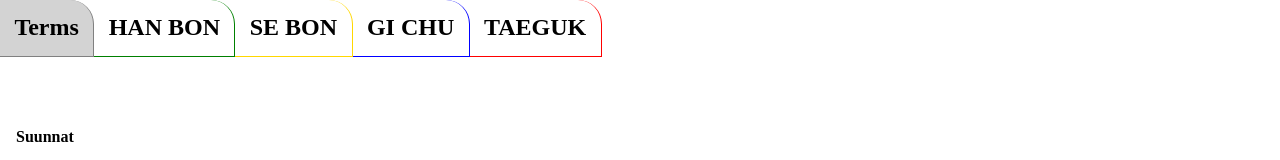
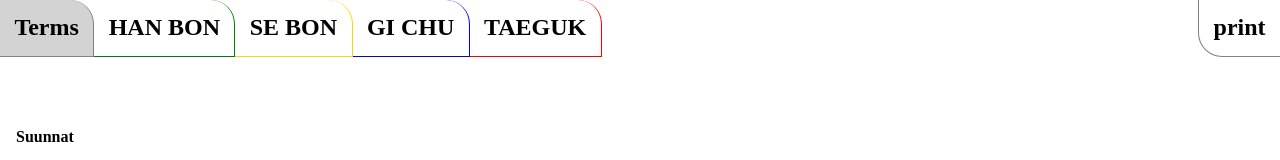
Before and after one commit to jyrimatti/tkd, a plain HTML site: page index.html in a window 1280 px wide. Shown: the top 160 px of the page. Drawn offline with Linux system fonts and the light colour scheme.

Commit message:
add print button

```diff
--- a/index.html
+++ b/index.html
@@ -165,6 +165,16 @@
                 border-top-right-radius: 1em;
                 white-space: nowrap;
             }
+            .print-button {
+                position: absolute;
+                right: 0;
+            }
+            .print-button h2 {
+                border-width: 0 0 1px 1px;
+                border-top-right-radius: 0;
+                border-bottom-left-radius: 1em;
+            }
+
             section:hover > h3,
             section:hover > h2 { background-color: lightgray; }
 
@@ -1001,6 +1011,10 @@
             </div>
         </section>
 
+        <section class="print-button" class="noprint">
+            <h2 onclick="javascript:window.print()">print</h2>
+        </section>
+
         <script>
             var h = function(group, terms) {
                 var c = document.querySelector('#terms .content')
```
